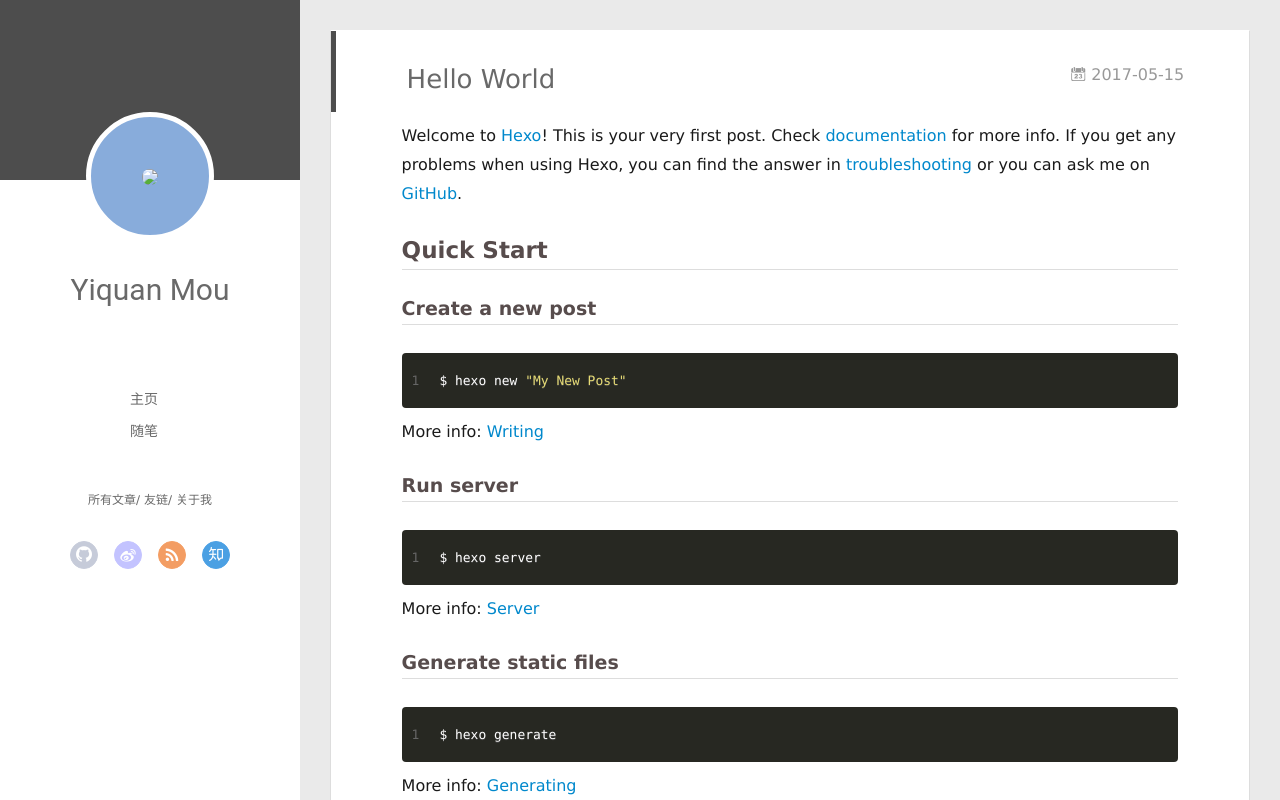
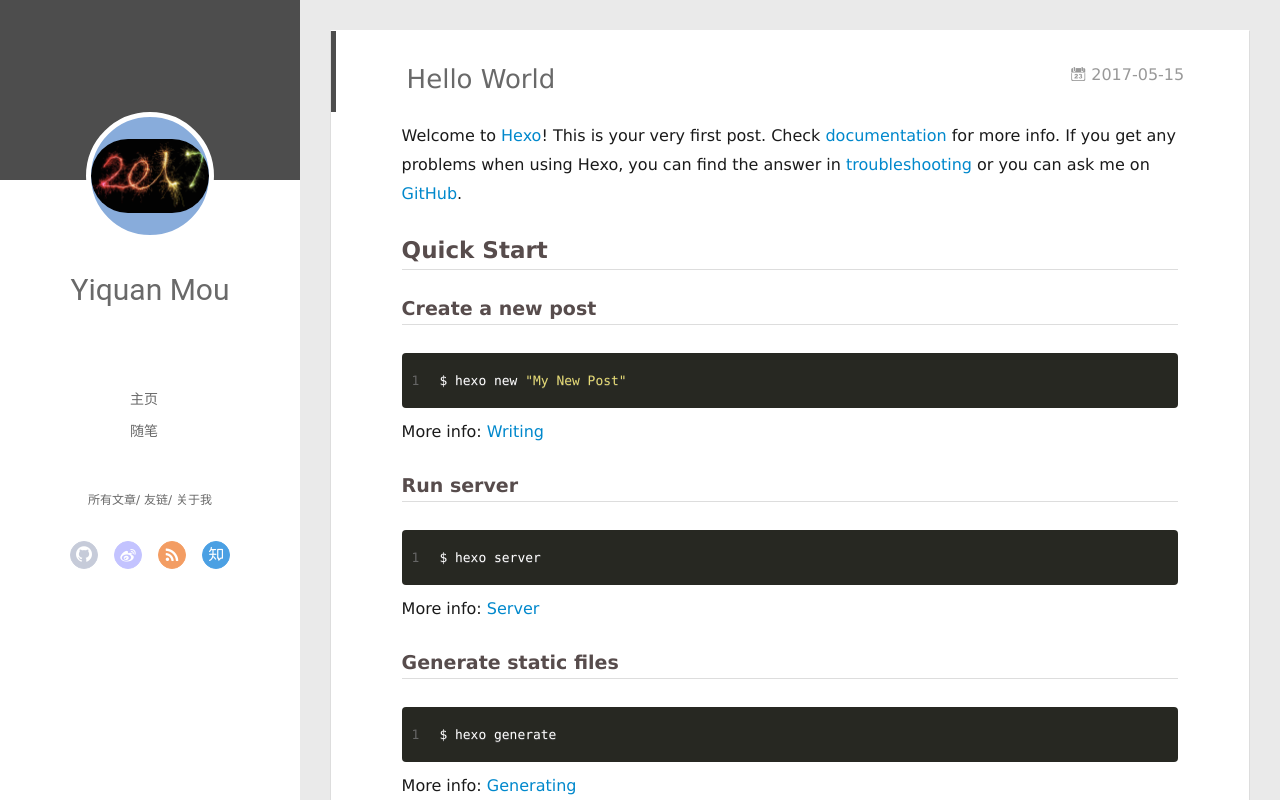
Before and after one commit to mouyiquan/mouyiquan.github.io, a plain HTML site: page index.html in a window 1280 px wide. Drawn offline with Linux system fonts and the light colour scheme; no server answers.

Commit message:
Site updated: 2017-05-16 14:03:04

```diff
--- a/index.html
+++ b/index.html
@@ -4,6 +4,7 @@
   <meta charset="utf-8">
 
   <meta name="renderer" content="webkit">
+  <meta name="baidu-site-verification" content="OTqbO7FSVq" />
   <meta http-equiv="X-UA-Compatible" content="IE=edge" >
   <link rel="dns-prefetch" href="http://yoursite.com">
   <title>Hexo</title>
@@ -42,7 +43,7 @@
 <div class="intrude-less">
 	<header id="header" class="inner">
 		<a href="/" class="profilepic">
-			<img src="null" class="js-avatar">
+			<img src="img/2017.jpg" class="js-avatar">
 		</a>
 		<hgroup>
 		  <h1 class="header-author"><a href="/">Yiquan Mou</a></h1>
```
